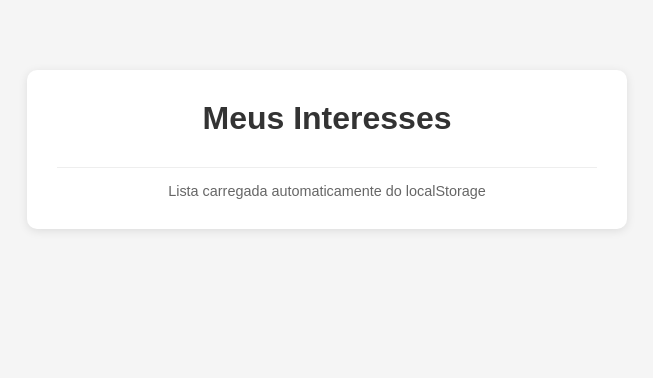
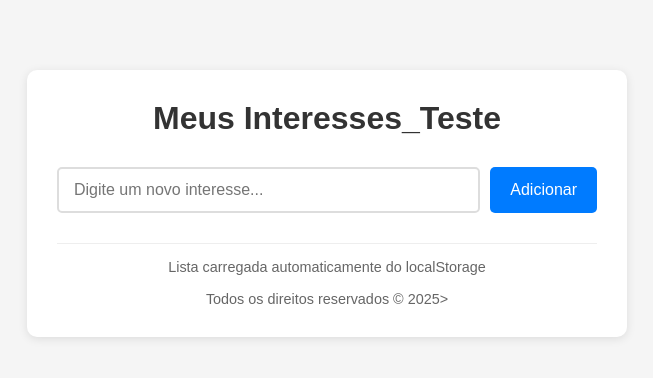
Before and after one commit to Rubensfauth/Mini-projeto---Meus-interesses_rubensfauth, a plain HTML site: page index.html in a window 1280 px wide. Shown: the whole page, without its empty margins (313-966 px from the left). Drawn offline with Linux system fonts and the light colour scheme.

Commit message:
Adicionado um evento de clique ao botão
Recuperado o valor digitado no input

Recuperada a lista do localstorage e adicione esse novo item a ela.

[BONUS] - Finalizada a adição, os dados do input são limpos

```diff
--- a/index.html
+++ b/index.html
@@ -9,8 +9,17 @@
   <body>
     <main class="container">
       <header>
-        <h1>Meus Interesses</h1>
+        <h1>Meus Interesses_Teste</h1>
       </header>
+
+      <section class="input-container">
+        <input
+          type="text"
+          id="interesse-input"
+          placeholder="Digite um novo interesse..."
+        />
+        <button id="btn-adicionar">Adicionar</button>
+      </section>
 
       <section class="lista-container">
         <ul id="lista-ul"></ul>
@@ -18,6 +27,8 @@
 
       <footer>
         <p>Lista carregada automaticamente do localStorage</p>
+        <br />
+        <p>Todos os direitos reservados &copy; 2025></p>
       </footer>
     </main>
 
--- a/script.js
+++ b/script.js
@@ -16,5 +16,40 @@ const carregarInteresses = () => {
   }
 };
 
-// Carregar interesses quando a página carregar
-document.addEventListener("DOMContentLoaded", carregarInteresses);
+// Função para adicionar novo interesse (Exercício 2)
+const adicionarInteresse = () => {
+  const input = document.getElementById("interesse-input");
+  const novoInteresse = input.value.trim();
+
+  // Verificar se o input não está vazio
+  if (!novoInteresse) return;
+
+  // Recuperar a lista existente do localStorage
+  const interessesArmazenados = localStorage.getItem("meus-interesses");
+  const interesses = interessesArmazenados
+    ? JSON.parse(interessesArmazenados)
+    : [];
+
+  // Adicionar o novo interesse à lista
+  interesses.push(novoInteresse);
+
+  // Persistir os dados atualizados no localStorage
+  localStorage.setItem("meus-interesses", JSON.stringify(interesses));
+
+  // [BONUS] Limpar o input
+  input.value = "";
+
+  // Recarregar a lista para mostrar o novo interesse
+  carregarInteresses();
+};
+
+// Event listeners
+document.addEventListener("DOMContentLoaded", () => {
+  // Carregar interesses quando a página carregar
+  carregarInteresses();
+
+  // Adicionar evento de clique ao botão
+  document
+    .getElementById("btn-adicionar")
+    .addEventListener("click", adicionarInteresse);
+});
--- a/style.css
+++ b/style.css
@@ -21,6 +21,41 @@ header {
 header h1 {
   color: #333;
   margin: 0;
+}
+
+.input-container {
+  display: flex;
+  gap: 10px;
+  margin-bottom: 30px;
+}
+
+#interesse-input {
+  flex: 1;
+  padding: 12px 15px;
+  border: 2px solid #ddd;
+  border-radius: 5px;
+  font-size: 16px;
+  outline: none;
+  transition: border-color 0.3s ease;
+}
+
+#interesse-input:focus {
+  border-color: #007bff;
+}
+
+#btn-adicionar {
+  padding: 12px 20px;
+  background-color: #007bff;
+  color: white;
+  border: none;
+  border-radius: 5px;
+  font-size: 16px;
+  cursor: pointer;
+  transition: background-color 0.3s ease;
+}
+
+#btn-adicionar:hover {
+  background-color: #0056b3;
 }
 
 #lista-ul {
```
